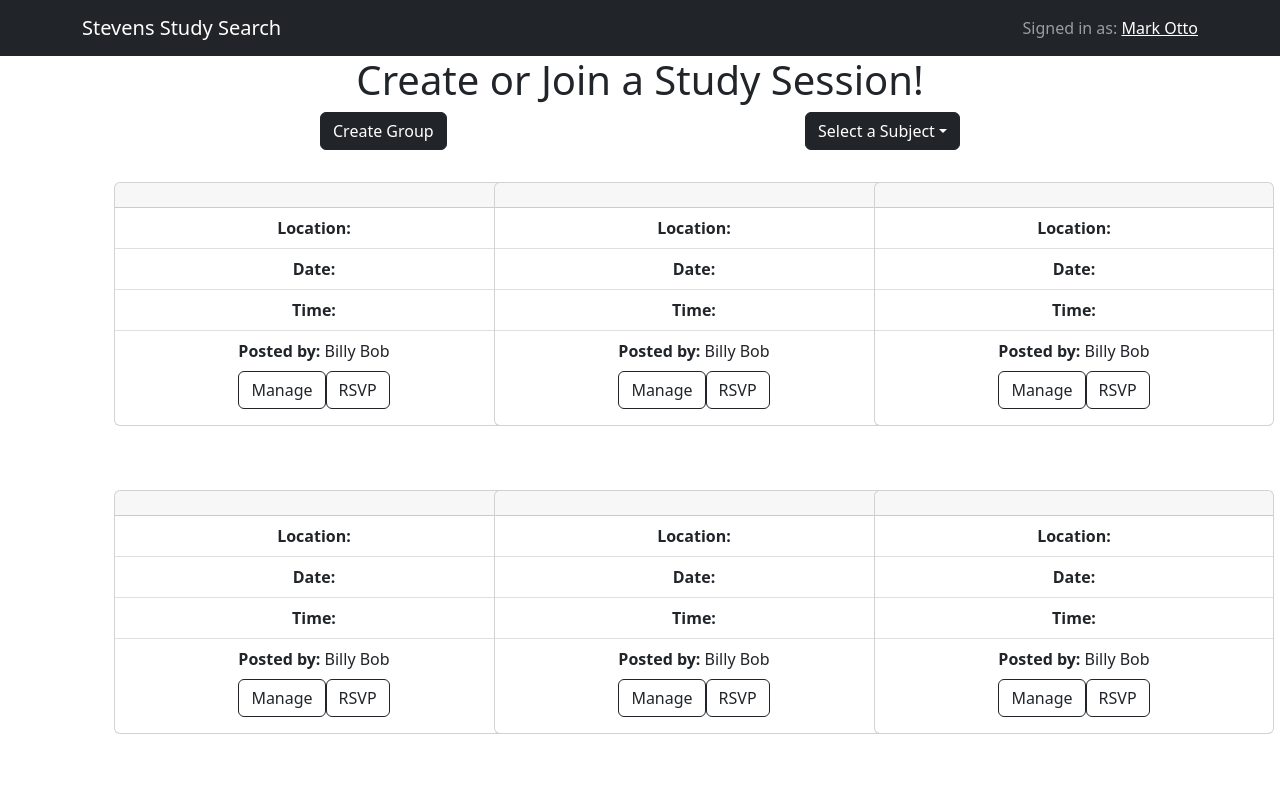
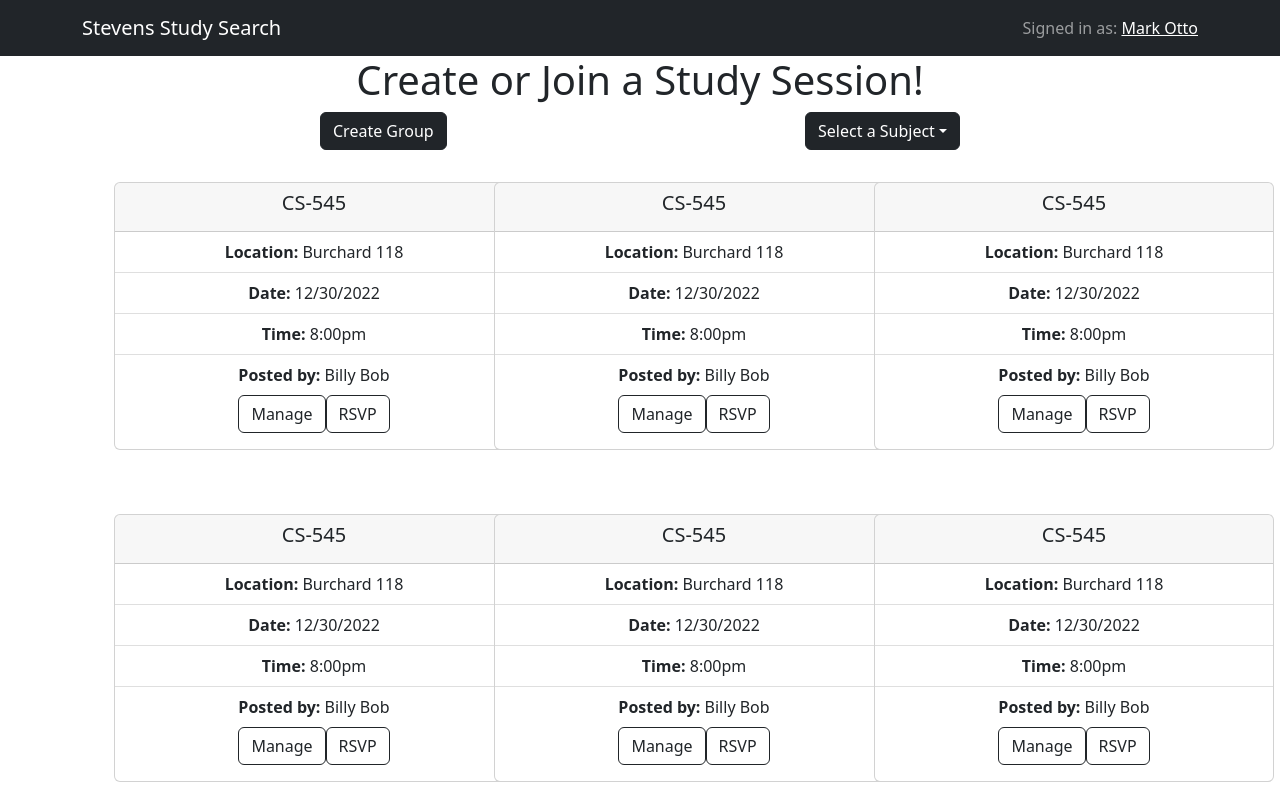
Before and after one commit to nromboug/Stevens_Study_Search_CS545, a React (Create React App) app in the folder client/: page / in a window 1280 px wide. Shown: the top 796 px of the page. Built offline with nearby package versions, Linux system fonts and the light colour scheme.

Commit message:
revert to filler values

```diff
--- a/client/src/components/StudySessionCard.js
+++ b/client/src/components/StudySessionCard.js
@@ -3,25 +3,25 @@ import Card from "react-bootstrap/Card";
 import Button from "react-bootstrap/Button";
 import ListGroup from "react-bootstrap/ListGroup";
 
-function StudySessionCard(props) {
+function StudySessionCard() {
   return (
     <Card className="study-session-card" style={{ width: "25rem" }}>
       <Card.Body>
         <Card.Header>
-          <Card.Title>{props.name}</Card.Title>
+          <Card.Title>CS-545</Card.Title>
         </Card.Header>
         <ListGroup variant="flush">
           <ListGroup.Item>
             <b>Location: </b>
-            {props.location}
+            Burchard 118
           </ListGroup.Item>
           <ListGroup.Item>
             <b>Date: </b>
-            {props.date}
+            12/30/2022
           </ListGroup.Item>
           <ListGroup.Item>
             <b>Time: </b>
-            {props.time}
+            8:00pm
           </ListGroup.Item>
           <ListGroup.Item>
             <b>Posted by: </b>
```
